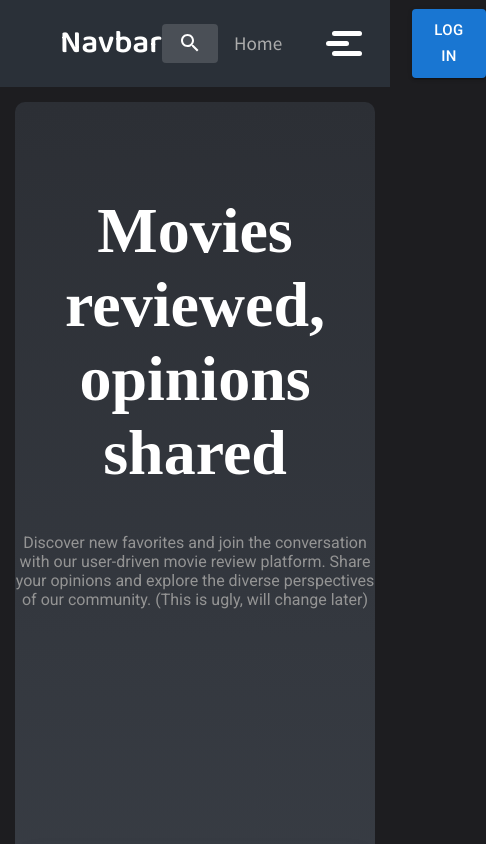
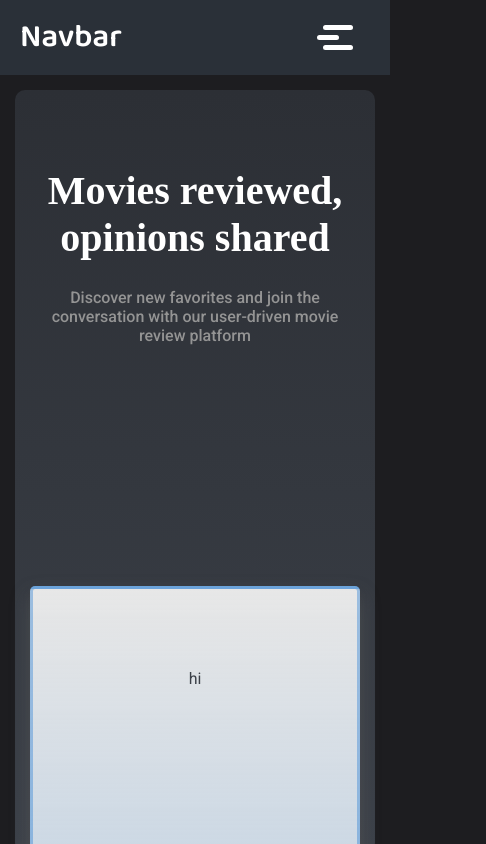
Before and after one commit to matterwin/CSC4402-Spring23, a React (Create React App) app in the folder App/front-end/: page / in a window 390 px wide. Shown: the top 844 px of the page, 486 px wide, since content can reach past the window. Built offline with nearby package versions, Linux system fonts and the light colour scheme; a web font is replaced by a local one.

Commit message:
more frontend work for home pg and nav

```diff
--- a/App/front-end/src/Core/Home/Home.css
+++ b/App/front-end/src/Core/Home/Home.css
@@ -53,8 +53,10 @@
     font-family: Roboto;
     color: #949494;
     word-wrap: break-word;
-    max-width: 50rem;
+    max-width: 40rem;
     margin-bottom: 15rem;
+    font-weight: 500;
+    font-size: 1.5rem;
 }
 
 .note-cards {
@@ -138,3 +140,27 @@
         padding-left: 40vw;
     }
 }
+
+@media (max-width: 580px) {
+    .subtext-title {
+        margin-left: 20px;
+        margin-right: 20px;
+        font-size: 1rem;
+    }
+
+    .home-title {
+        font-size: 2.5rem;
+        margin-left: 5px;
+        margin-right: 5px
+    }
+}
+
+@media (max-width: 335px) {
+    .subtext-title {
+        font-size: 0.9rem;
+    }
+
+    .home-title {
+        font-size: 2rem;
+    }
+}
--- a/App/front-end/src/Core/Home/Home.js
+++ b/App/front-end/src/Core/Home/Home.js
@@ -9,7 +9,7 @@ function Home() {
         <div>
           <h1 className='home-title'>Movies reviewed, opinions shared</h1>
           <p className="subtext-title">
-            Discover new favorites and join the conversation with our user-driven movie review platform. Share your opinions and explore the diverse perspectives of our community. (This is ugly, will change later)
+            Discover new favorites and join the conversation with our user-driven movie review platform
           </p>
           <div className='space'>&nbsp;</div>
         </div>
--- /dev/null
+++ b/App/front-end/src/Core/Nav/Menu.css
@@ -0,0 +1,4 @@
+.navlink {
+    text-decoration: none;
+    color: #1e1e1f;
+}
--- /dev/null
+++ b/App/front-end/src/Core/Nav/Menu.js
@@ -0,0 +1,153 @@
+import * as React from 'react';
+import { styled, alpha } from '@mui/material/styles';
+import Button from '@mui/material/Button';
+import Menu from '@mui/material/Menu';
+import MenuItem from '@mui/material/MenuItem';
+import HomeRounded from '@mui/icons-material/HomeRounded';
+import RateReview from '@mui/icons-material/RateReview';
+import Divider from '@mui/material/Divider';
+import AccountBox from '@mui/icons-material/AccountBox';
+import MoreHorizIcon from '@mui/icons-material/MoreHoriz';
+import KeyboardArrowDownIcon from '@mui/icons-material/KeyboardArrowDown';
+// import SearchIcon from '@mui/icons-material/Search';
+
+import { NavLink } from "react-router-dom";
+import { useState } from 'react';
+// import SearchBar from "./SearchBar"
+
+import "./Menu.css"
+
+const StyledMenu = styled((props) => (
+  <Menu
+    elevation={0}
+    anchorOrigin={{
+      vertical: 'bottom',
+      horizontal: 'right',
+    }}
+    transformOrigin={{
+      vertical: 'top',
+      horizontal: 'right',
+    }}
+    {...props}
+  />
+))(({ theme }) => ({
+  '& .MuiPaper-root': {
+    borderRadius: 6,
+    marginTop: theme.spacing(1),
+    minWidth: 180,
+    color:
+      theme.palette.mode === 'light' ? 'rgb(55, 65, 81)' : theme.palette.grey[300],
+    boxShadow:
+      'rgb(255, 255, 255) 0px 0px 0px 0px, rgba(0, 0, 0, 0.05) 0px 0px 0px 1px, rgba(0, 0, 0, 0.1) 0px 10px 15px -3px, rgba(0, 0, 0, 0.05) 0px 4px 6px -2px',
+    '& .MuiMenu-list': {
+      padding: '4px 0',
+    },
+    '& .MuiMenuItem-root': {
+      '& .MuiSvgIcon-root': {
+        fontSize: 20,
+        color: theme.palette.text.secondary,
+        marginRight: theme.spacing(1.5),
+      },
+      '&:active': {
+        backgroundColor: alpha(
+          theme.palette.primary.main,
+          theme.palette.action.selectedOpacity,
+        ),
+      },
+    },
+  },
+}));
+
+export default function CustomizedMenus() {
+
+  const [anchorEl, setAnchorEl] = React.useState(null);
+  const [isOpen, setIsOpen] = useState(false);
+
+  const open = Boolean(anchorEl);
+
+  const handleClick = (event) => {
+    setAnchorEl(event.currentTarget);
+    setIsOpen(!isOpen);
+  };
+
+  const handleClose = () => {
+    setAnchorEl(null);
+  };
+
+  function hideMenu() {
+      document.removeEventListener("click", hideMenu);
+      setIsOpen(false);
+  }
+
+  return (
+    <div>
+        <Button sx={{ padding: '1px' }}>
+          <div className="menu-container">
+            <div className={`menu-icon ${isOpen ? 'menu-icon--open' : ''}`}
+            onMouseLeave={() => {document.addEventListener("click", hideMenu)}}
+            id="demo-customized-button"
+            aria-controls={open ? 'demo-customized-menu' : undefined}
+            aria-haspopup="true"
+            aria-expanded={open ? 'true' : undefined}
+            variant="contained"
+            disableElevation
+            onClick={handleClick}
+            endIcon={<KeyboardArrowDownIcon />}
+          >
+                <div className="menu-icon__line"></div>
+                <div className="menu-icon__line"></div>
+                <div className="menu-icon__line"></div>
+            </div>
+          </div>
+        </Button>
+      <StyledMenu
+        id="demo-customized-menu"
+        MenuListProps={{
+          'aria-labelledby': 'demo-customized-button',
+        }}
+        anchorEl={anchorEl}
+        open={open}
+        onClose={handleClose}
+      >
+        <NavLink end to="/" className="navlink">
+          <MenuItem onClick={handleClose} disableRipple>
+            <HomeRounded />
+            Home
+          </MenuItem>
+        </NavLink>
+
+        <NavLink end to="/" className="navlink">
+          <MenuItem onClick={handleClose} disableRipple>
+            <RateReview />
+            Rate & Review
+          </MenuItem>
+        </NavLink>
+
+        <Divider sx={{ my: 0.5 }} />
+        <MenuItem onClick={handleClose} disableRipple>
+          <AccountBox />
+          Profile
+        </MenuItem>
+
+        <MenuItem onClick={handleClose} disableRipple>
+          <MoreHorizIcon />
+          More
+        </MenuItem>
+
+        <MenuItem onClick={handleClose} disableRipple>
+          <a href="/Login"><Button variant="contained" sx={{ padding: '5px', paddingRight: '100px', paddingLeft: '100px' }}>Log In</Button></a>
+        </MenuItem>
+
+        {/* <MenuItem disableRipple>
+          <SearchIcon />
+          <SearchBar showIcon={false} sx={{ paddingLeft: '-900px', marginLeft: '-90px' }} fontColor="pink" />
+        </MenuItem> */}
+
+        {/* <MenuItem onClick={handleClose} disableRipple>
+          <a href="/Login"><Button variant="contained" sx={{ padding: '5px', paddingRight: '90px', paddingLeft: '90px' }}>Sign Out</Button></a>
+        </MenuItem> */}
+
+      </StyledMenu>
+    </div>
+  );
+}
--- a/App/front-end/src/Core/Nav/Navbar.css
+++ b/App/front-end/src/Core/Nav/Navbar.css
@@ -60,11 +60,11 @@ NavLink {
     cursor: pointer;
     color: #fff;
     border-radius: 3px;
-    padding: 10px;
+    padding: 15px;
     z-index: 999;
     margin-left: auto;
     background-color: transparent;
-    padding: 10px;
+    padding: 15px;
   }
 
   .menu-icon {
@@ -131,3 +131,28 @@ NavLink {
   .h1 {
     padding: 90px;
   }
+
+  @media (max-width: 800px) {
+    .login-button {
+      display: none;
+    }
+  }
+
+  @media (max-width: 675px) {
+    .search {
+      display: none;
+    }
+  }
+
+  @media (max-width: 550px) {
+    .pos {
+      display: none;
+    }
+  }
+
+  @media (max-width: 500px) {
+    .nav-container {
+      padding-left: 20px;
+      padding-right: 20px;
+    }
+  }
--- a/App/front-end/src/Core/Nav/Navbar.js
+++ b/App/front-end/src/Core/Nav/Navbar.js
@@ -1,23 +1,13 @@
-import React, { useState } from 'react';
+import React from 'react';
 import Button from '@mui/material/Button';
 import { NavLink } from "react-router-dom";
 
 import SearchBar from "./SearchBar"
+import Menu from "./Menu"
 
 import './Navbar.css'
 
 function Navbar() {
-
-  const [isOpen, setIsOpen] = useState(false);
-
-    const handleClick = () => {
-        setIsOpen(!isOpen);
-    }
-
-    function hideMenu() {
-        document.removeEventListener("click", hideMenu);
-        setIsOpen(false);
-    }
 
   let { pathname } = window.location;
   pathname = pathname.substring(1, pathname.length)
@@ -28,24 +18,17 @@ function Navbar() {
       <div className="nav-container">
 
         <NavLink className="title" end to="/"><h1>Navbar</h1></NavLink>
-
+        <div className="search">
           <SearchBar />
-
+        </div>
 
 
         <div className="test">
           <p className="pos">{pathname}</p>
-        <div className="menu-container">
-            <div className={`menu-icon ${isOpen ? 'menu-icon--open' : ''}`} onClick={handleClick} onMouseLeave={() => {
-            document.addEventListener("click", hideMenu)}}>
-                <div className="menu-icon__line"></div>
-                <div className="menu-icon__line"></div>
-                <div className="menu-icon__line"></div>
-            </div>
+          <Menu />
+          <a href="/Login" className="login-button"><Button variant="contained" sx={{ padding: '15px' }}>Log In</Button></a>
         </div>
 
-        <a href="/Login" className="login-button"><Button variant="contained" size="large">Log In</Button></a>
-       </div>
       </div>
     </div>
   );
--- a/App/front-end/src/Core/Nav/SearchBar.js
+++ b/App/front-end/src/Core/Nav/SearchBar.js
@@ -4,7 +4,7 @@ import InputBase from '@mui/material/InputBase';
 import SearchIcon from '@mui/icons-material/Search';
 
 const Search = styled('div')(({ theme }) => ({
-  color: 'white',
+  color: 'red', // Default color
   position: 'relative',
   borderRadius: theme.shape.borderRadius,
   backgroundColor: alpha(theme.palette.common.white, 0.15),
@@ -44,12 +44,16 @@ const StyledInputBase = styled(InputBase)(({ theme }) => ({
   },
 }));
 
-export default function SearchBar() {
+export default function SearchBar({showIcon = true}, { fontColor = 'white', ...props }) {
+  const searchStyle = { ...props.style, color: fontColor };
+
   return (
-    <Search>
-      <SearchIconWrapper>
-        <SearchIcon />
-      </SearchIconWrapper>
+    <Search style={searchStyle}>
+      {showIcon && (
+        <SearchIconWrapper>
+          <SearchIcon />
+        </SearchIconWrapper>
+      )}
       <StyledInputBase
         placeholder="Search…"
       />
```
Lines whose indentation alone changed are shown as unchanged.
